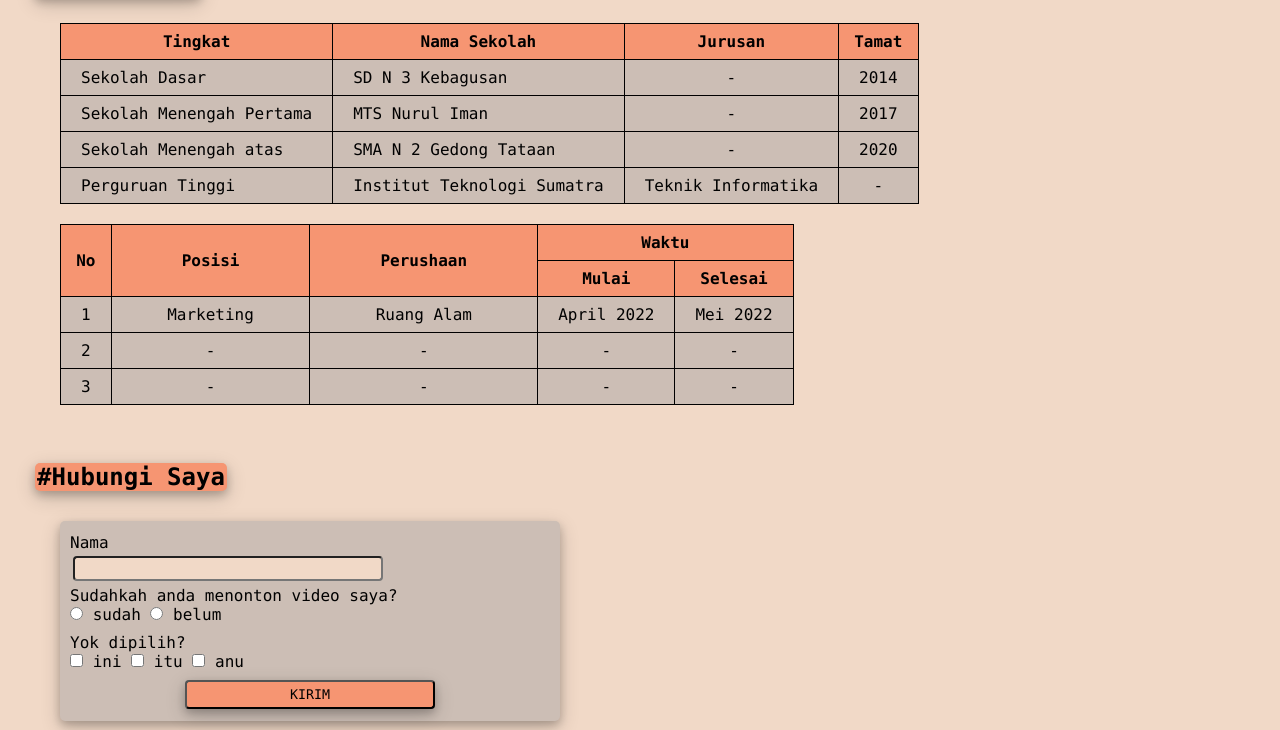
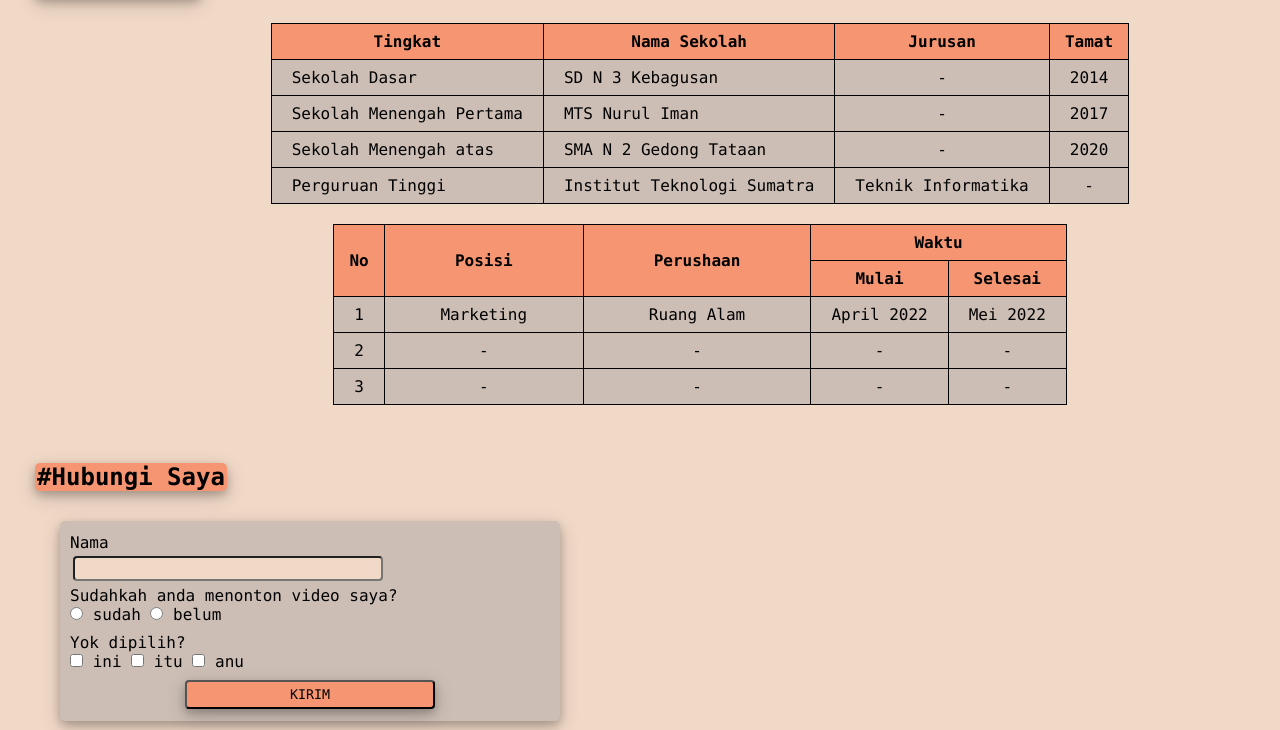
Before and after one commit to Fikrii12/Praktikum-Pemrograman-Web, a PHP site: page / in a window 1280 px wide; the page is wider, and only the part inside the window is pictured. Shown: the part 842-1572 px from the top of that part. Run offline with PHP 8.4, Linux system fonts and the light colour scheme.

Commit message:
Mengubah posisi tabel

```diff
--- a/Praktikum 2/style.css
+++ b/Praktikum 2/style.css
@@ -118,6 +118,11 @@ video{
     box-shadow: 0 4px 8px 0 rgba(0, 0, 0, 0.2), 0 6px 20px 0 rgba(0, 0, 0, 0.19);
 }
 
+table{
+    margin-left: auto;
+    margin-right: auto;
+}
+
 .pengalaman-tabel{
     position: relative;
     background-color:rgb(204, 190, 181);
```
